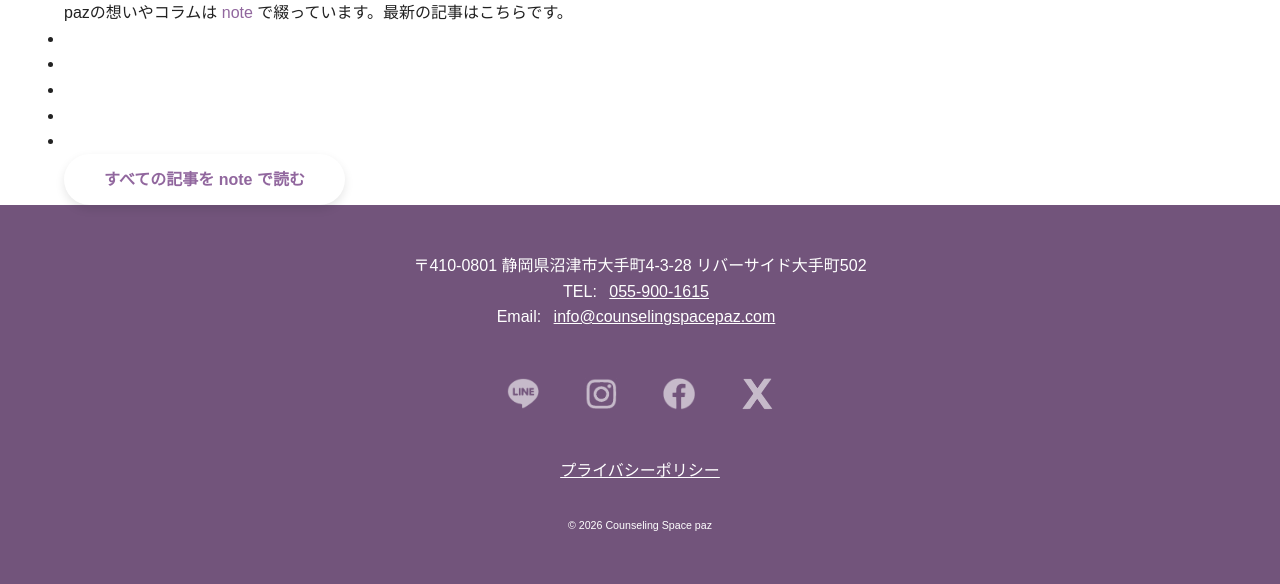
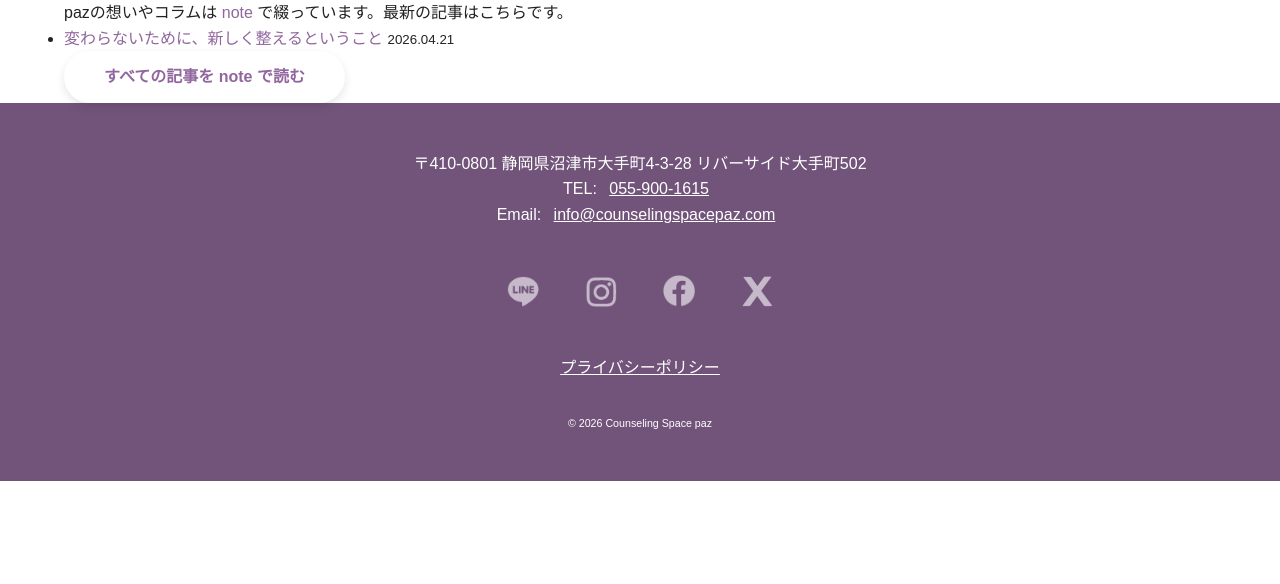
Before and after one commit to counselingspacepaz-gif/paz-site, a Jekyll site: the page built from blog/index.html, in a window 1280 px wide. Shown: the part 454-1038 px from the top of the page. Built offline with Jekyll 4.4.1, drawn with Linux system fonts in a browser that asks for light colours; some web fonts are replaced; after the commit the page ends 935 px from its top, so only the background shows below that.

Commit message:
Fix note RSS rendering using explicit single/multiple branch

```diff
--- a/blog/index.html
+++ b/blog/index.html
@@ -29,21 +29,21 @@ hero_image: /images/blog/morning-woods.png
       </p>
 
       {% comment %}
-        エスティニアンの「強引さ」と、私の「確実性」を合わせた正規化
+        提示されたYAML構造に基づき、rss -> channel -> item を取得
       {% endcomment %}
       {% assign raw_data = site.data.note.rss.channel.item %}
 
       {% if raw_data %}
         {% comment %}
-          Jekyllで最も安全な配列化：
-          一度「空の配列」を作り、そこにデータを push する。
-          もし既に配列なら、そのまま push すると「配列の配列」になるのを防ぐため、
-          first判定を挟むのが定石だ。
+          Jekyll（Liquid）での配列正規化
+          1件（オブジェクト）なら配列に入れ直し、複数ならそのまま使う
         {% endcomment %}
-        {% if raw_data.first %}
+        {% if raw_data.title %}
+          {% comment %} titleが直接取れる = 1件のオブジェクト {% endcomment %}
+          {% assign note_items = "" | split: "," | push: raw_data %}
+        {% else %}
+          {% comment %} それ以外 = すでに配列 {% endcomment %}
           {% assign note_items = raw_data %}
-        {% else %}
-          {% assign note_items = "" | split: "," | push: raw_data %}
         {% endif %}
 
         <ul class="note-list">
@@ -52,7 +52,10 @@ hero_image: /images/blog/morning-woods.png
               <a href="{{ item.link | strip }}" target="_blank" rel="noopener noreferrer" class="note-link">
                 <span class="note-title">{{ item.title }}</span>
               </a>
-              <small class="note-date">{{ item.pubDate | date: "%Y.%m.%d" }}</small>
+              <small class="note-date">
+                {% comment %} pubDate を 2026.04.21 形式へ整形 {% endcomment %}
+                {{ item.pubDate | date: "%Y.%m.%d" }}
+              </small>
             </li>
           {% endfor %}
         </ul>
```
